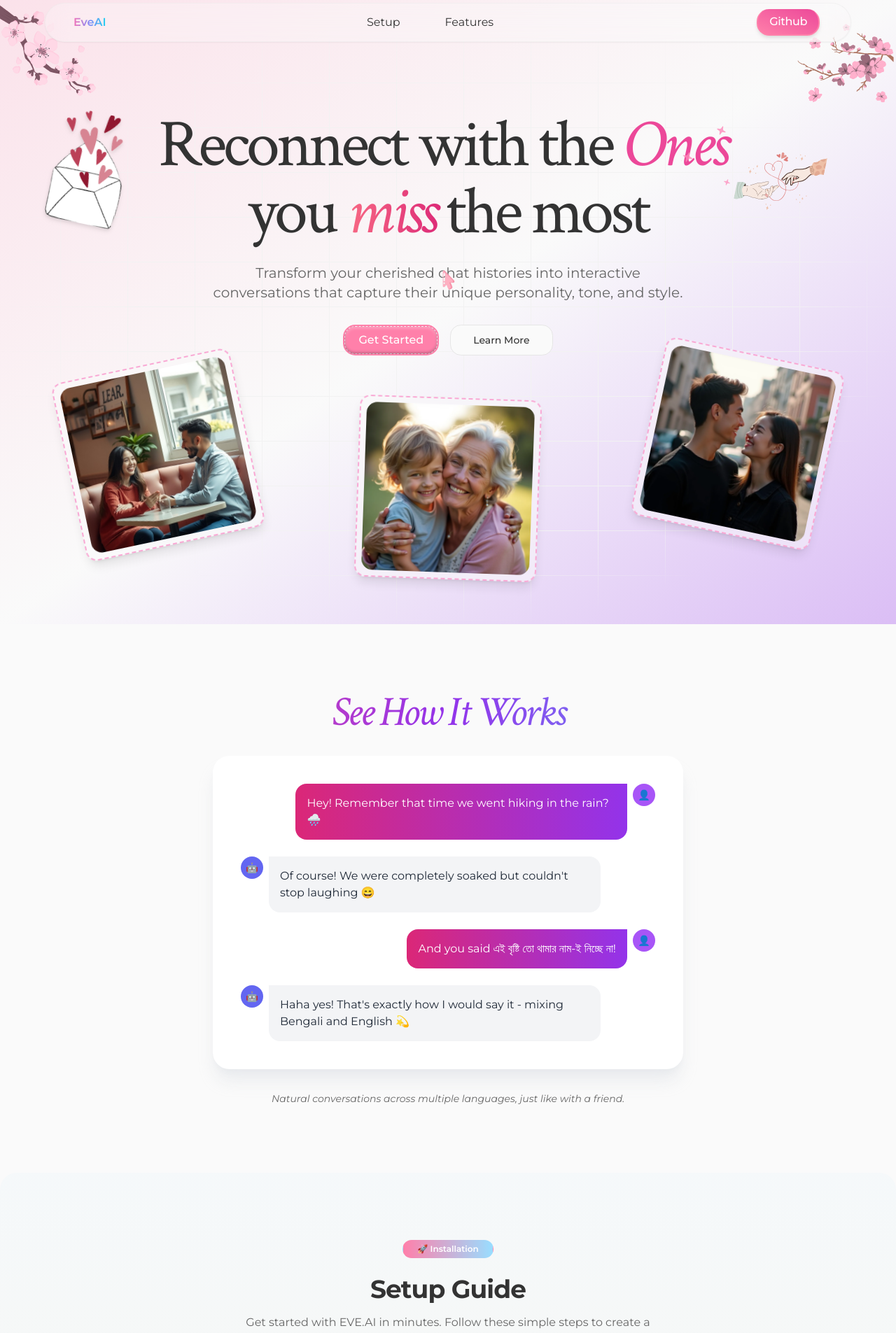
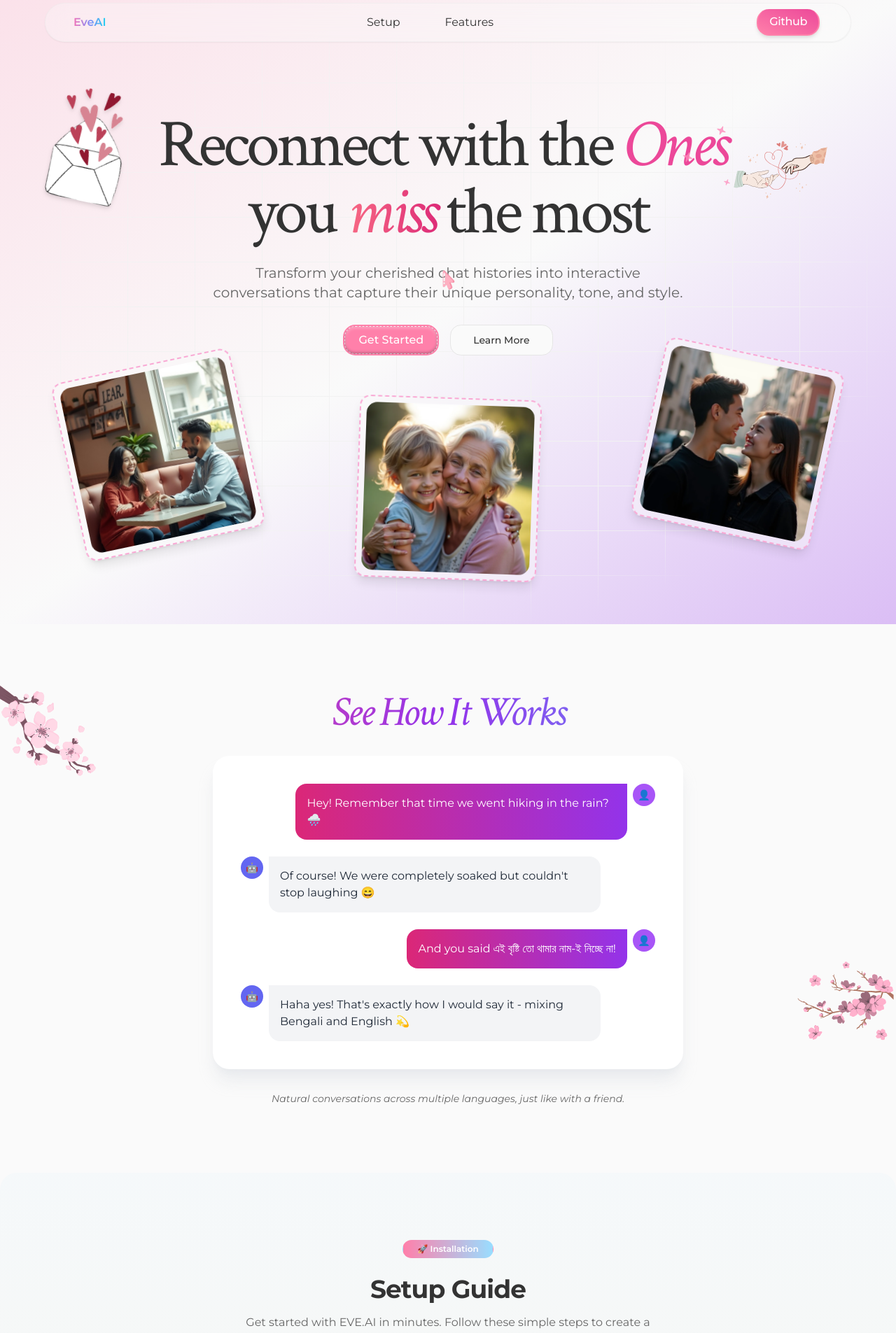
Before and after one commit to Xeven777/eve.ai, a React (Vite) app in the folder site/: page / in a window 1280 px wide. Shown: the top 1905 px of the page at 70% size. Built offline with nearby package versions, Linux system fonts and the light colour scheme; what tailwindcss-motion would draw is missing.

Commit message:
refactor Hero and HowItWorks components to adjust floating element positions and reintroduce cherry blossom images

```diff
--- a/site/src/components/Hero.tsx
+++ b/site/src/components/Hero.tsx
@@ -4,8 +4,6 @@ import img2 from "@/assets/image-11.webp";
 import img3 from "@/assets/image-12.webp";
 import img4 from "@/assets/hearts-5947464_1280.png";
 import img5 from "@/assets/hands.svg";
-import cherryBlossom from "@/assets/cherry blossom-cuate.svg";
-import cherryBlossom2 from "@/assets/cherry blossom-pana.svg";
 
 import Floating, {
   FloatingElement,
@@ -48,7 +46,7 @@ const Hero = () => {
       {/* Top floating elements - hidden on mobile, visible from medium screens */}
       <FloatingElement
         depth={0.8}
-        className="absolute top-40 left-12 hidden md:block"
+        className="absolute top-32 left-12 hidden md:block"
       >
         <img
           src={img4}
@@ -59,7 +57,7 @@ const Hero = () => {
 
       <FloatingElement
         depth={0.8}
-        className="absolute top-32 right-10 hidden md:block"
+        className="absolute top-28 right-10 hidden md:block"
       >
         <img
           src={img5}
@@ -106,17 +104,6 @@ const Hero = () => {
           />
         </div>
       </FloatingElement>
-
-      <img
-        src={cherryBlossom}
-        alt=""
-        className="absolute top-0 left-0 w-36 -z-10 h-auto hidden md:block"
-      />
-      <img
-        src={cherryBlossom2}
-        alt=""
-        className="absolute top-4 right-0 w-36 -z-10 hidden md:block"
-      />
     </Floating>
   );
 };
--- a/site/src/components/HowItWorks.tsx
+++ b/site/src/components/HowItWorks.tsx
@@ -1,5 +1,7 @@
 import { motion, useInView } from "motion/react";
 import { useRef } from "react";
+import cherryBlossom from "@/assets/cherry blossom-cuate.svg";
+import cherryBlossom2 from "@/assets/cherry blossom-pana.svg";
 
 const HowItWorks = () => {
   const ref = useRef(null);
@@ -53,7 +55,17 @@ const HowItWorks = () => {
   };
 
   return (
-    <section className="py-24 px-4">
+    <section className="py-24 px-4 relative">
+      <img
+        src={cherryBlossom}
+        alt=""
+        className="absolute top-20 left-0 w-36 -z-10 h-auto hidden md:block"
+      />
+      <img
+        src={cherryBlossom2}
+        alt=""
+        className="absolute bottom-44 right-0 w-36 -z-10 hidden md:block"
+      />
       <div className="container max-w-4xl mx-auto">
         <h2 className="text-3xl md:text-6xl motion-duration-2000 motion-preset-slide-up-md serif text-center mb-8 bg-clip-text text-transparent bg-gradient-to-r from-pink-500 via-purple-600 to-blue-400 tracking-tighter font-medium italic">
           See How It Works
```
